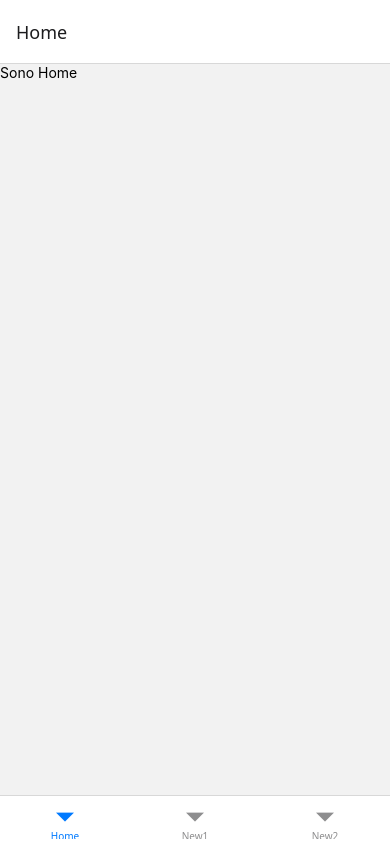
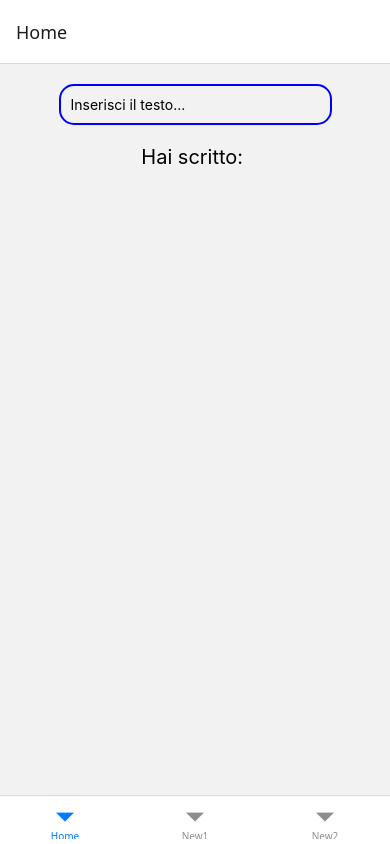
Before and after one commit to GiuseppeLiGioi/onBoarding, a React Native app: screen /Home in a window 390 px wide. Built offline with nearby package versions, Linux system fonts and the light colour scheme.

Commit message:
added. base style and created an input field with typing displayed immediately below

```diff
--- a/App.tsx
+++ b/App.tsx
@@ -1,6 +1,6 @@
 import { createBottomTabNavigator } from '@react-navigation/bottom-tabs';
 import { NavigationContainer } from '@react-navigation/native';
-import { AppProvider } from './src/contexts/AppContext'
+import { AppProvider } from './src/contexts/AppContext';
 import HomeScreen from './src/screens/HomeScreen';
 import New1Screen from './src/screens/New1Screen';
 import New2Screen from './src/screens/New2Screen';
@@ -10,6 +10,7 @@ export default function App() {
   const Tab = createBottomTabNavigator()
 
   return (
+    /*Wrap degli screens dentro il Provider in modo che possano accedere ai valori definiti nel context */
     <AppProvider>
 
     <NavigationContainer>
--- a/src/screens/HomeScreen.tsx
+++ b/src/screens/HomeScreen.tsx
@@ -1,11 +1,50 @@
-import {View, Text} from "react-native"
+import {View, TextInput, Text, StyleSheet} from "react-native"
+import { useAppContext } from "../contexts/AppContext"
+
 
 export default function HomeScreen(){
+    const {stateToView, updateState} = useAppContext()
+
+    const styles = StyleSheet.create({
+
+        container: {
+          alignItems: "center",
+          marginTop: 20,
+
+        },
+
+        inputStyle: {
+            padding: 10,
+            borderColor: "blue",
+            borderWidth: 2,
+            minWidth: "70%",
+            borderRadius: 15,
+
+        },
+
+        text:{
+            marginTop: 20,
+            fontSize: 20
+        }
+
+    })
+
     return(
-        <View>
-            <Text>
-                Sono Home
-            </Text>
+        <View style={styles.container}>
+            <TextInput
+            placeholder="Inserisci il testo..."
+            placeholderTextColor="black"
+            value={stateToView}
+            onChangeText={updateState} /* Medesimo di scrivere: updateState((text) => setStateToView(text)) in Native ricevo già la stringa pronta
+                                        Non  devo estrarre dall'evento (e) come in React Web.
+                                        Con onChange normale updateState((e) => setStateToView(e.target.value))*/
+            style={styles.inputStyle}
+            />
+
+            <Text style={styles.text}>Hai scritto: {stateToView}</Text>
+
+
+
         </View>
     )
 }
--- a/src/screens/New1Screen.tsx
+++ b/src/screens/New1Screen.tsx
@@ -1,5 +1,5 @@
 import {View, Text} from "react-native"
-
+import { useAppContext } from "../contexts/AppContext"
 export default function New1Screen(){
     return(
         <View>
--- a/src/screens/New2Screen.tsx
+++ b/src/screens/New2Screen.tsx
@@ -1,5 +1,5 @@
 import {View, Text} from "react-native"
-
+import { useAppContext } from "../contexts/AppContext"
 export default function New2Screen(){
     return(
         <View>
```
